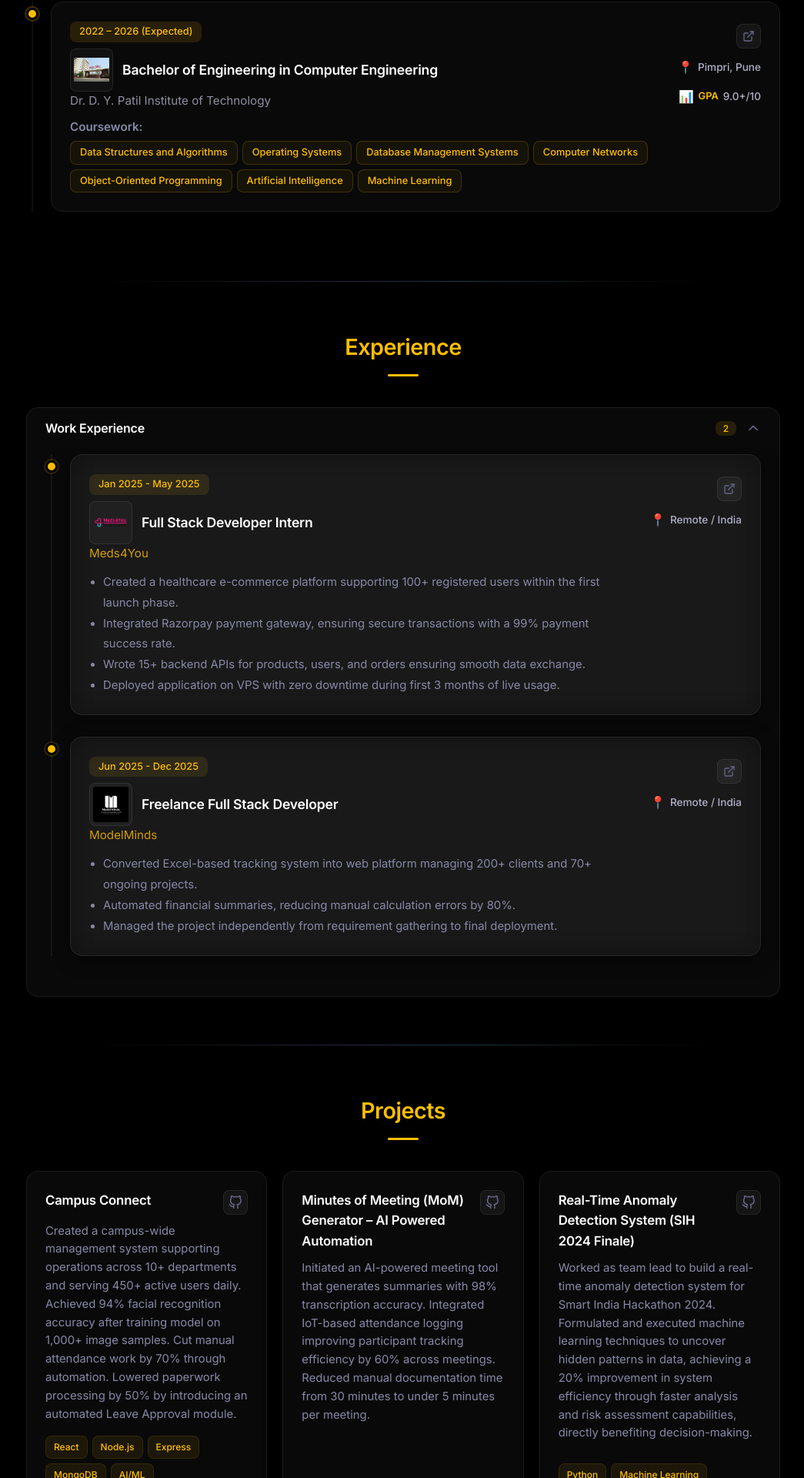
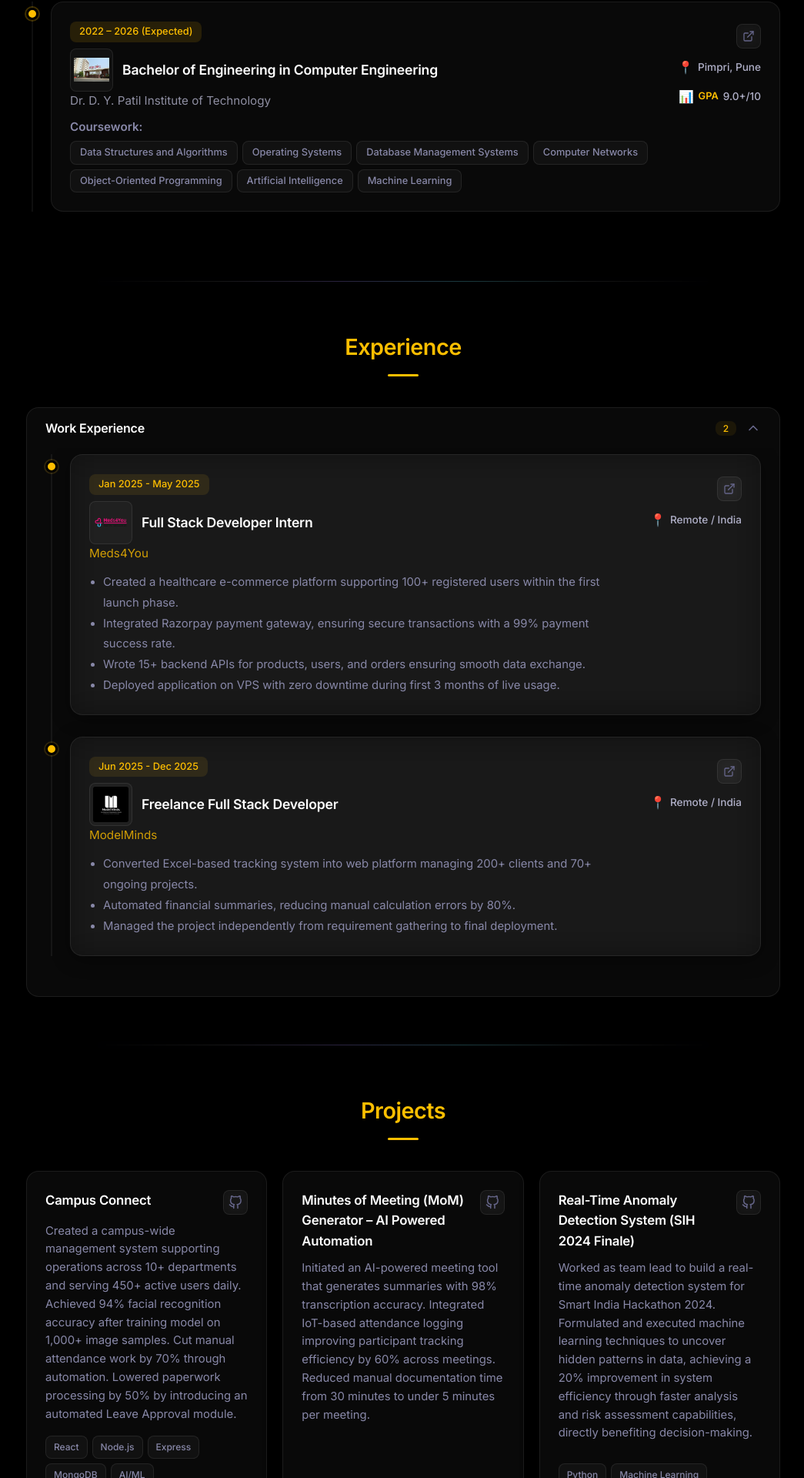
Before and after one commit to sanskardagade/Portfolio, a React (Vite) app: page / in a window 1280 px wide. Shown: the part 861-2781 px from the top of the page at 77% size, without its empty margins (116-1161 px from the left). Built offline with nearby package versions, Linux system fonts and the light colour scheme.

Commit message:
black theme ui change

```diff
--- a/src/components/Section.css
+++ b/src/components/Section.css
@@ -31,7 +31,7 @@
 .section-title {
   font-size: 1.8rem;
   font-weight: 600;
-  color: var(#FFBF00);
+  color: var(--accent);
   margin-bottom: 40px;
   text-align: center;
   letter-spacing: -0.5px;
@@ -141,7 +141,7 @@
 } */
 
 .bio-highlight-a {
-  color: #FFBF00;
+  color: var(--accent);
   font-weight: 600;
 }
 
@@ -296,7 +296,7 @@
 
 /* Section-specific timeline dots */
 .section-education .timeline-dot {
-  background: #FFBF00;
+  background: var(--accent);
   box-shadow: 0 0 0 2px rgba(255, 191, 0, 0.25);
 }
 .section-experience .timeline-dot { background: var(--color-experience); box-shadow: 0 0 0 2px rgba(251, 191, 36, 0.15); }
@@ -313,7 +313,7 @@
 }
 
 .section-education .timeline-year {
-  color: #FFBF00;
+  color: var(--accent);
   background: rgba(255, 191, 0, 0.12);
 }
 .section-experience .timeline-year { color: var(--color-experience); background: rgba(251, 191, 36, 0.1); }
@@ -503,7 +503,7 @@
   gap: 6px;
 }
 
-.edu-coursework-list li {
+/* .edu-coursework-list li {
   font-size: 0.8rem;
   font-weight: 500;
   padding: 4px 12px;
@@ -511,6 +511,23 @@
   color: #FFBF00;
   border-radius: 8px;
   border: 1px solid rgba(255, 191, 0, 0.18);
+} */
+
+.edu-coursework-list li {
+  font-size: 0.8rem;
+  font-weight: 500;
+  padding: 4px 12px;
+  background: var(--bg-card);
+  color: var(--text-muted);
+  border-radius: 8px;
+  border: 1px solid var(--glass-border);
+  transition: all 0.2s ease;
+}
+
+.edu-coursework-list li:hover {
+  color: var(--color-education);
+  border-color: var(--color-education);
+  background: var(--color-education-bg);
 }
 
 
@@ -794,8 +811,8 @@
   font-weight: 500;
   color: var(--color-experience);
   /* background: rgba(251, 191, 36, 0.1); */
-  background: rgba(255, 191, 0, 0.12);
-  color: #FFBF00;
+  background: var(--color-experience-bg);
+  color: var(--color-experience);
   padding: 2px 10px;
   border-radius: 8px;
   margin-right: 12px;
@@ -918,7 +935,7 @@
   margin-top: auto;
 }
 
-.tech-tag {
+/* .tech-tag {
   font-size: 0.75rem;
   font-weight: 500;
   padding: 4px 10px;
@@ -926,7 +943,26 @@
   color: var(--color-projects);
   border-radius: 8px;
   border: 1px solid rgba(255, 191, 0, 0.1);
+} */
+
+
+.tech-tag {
+  font-size: 0.75rem;
+  font-weight: 500;
+  padding: 4px 10px;
+  background: var(--bg-card);
+  color: var(--text-muted);
+  border-radius: 8px;
+  border: 1px solid var(--glass-border);
+  transition: all 0.2s ease;
 }
+
+.tech-tag:hover {
+  color: var(--accent);
+  border-color: var(--accent);
+  background: rgba(255, 191, 0, 0.08);
+}
+
 
 /* ======== Contact (Glass) ======== */
 .contact-wrapper {
@@ -937,7 +973,7 @@
 }
 
 .contact-info h3 {
-  color: var(#FFBF00);
+  color: var(--accent);
   font-size: 1.2rem;
   font-weight: 600;
   margin-bottom: 12px;
@@ -1003,7 +1039,7 @@
 
 .submit-btn {
   padding: 12px 24px;
-  background: #FFBF00;
+  background: var(--accent);
   color: #fff;
   border: none;
   border-radius: 12px;
@@ -1024,7 +1060,7 @@
 .submit-btn:hover {
   background: #FFBF00;
   transform: translateY(-1px);
-  box-shadow: 0 0 20px rgba(255, 191, 0, 0.4);
+  box-shadow: 0 0 20px var(--accent-bg);
 }
 
 
```
